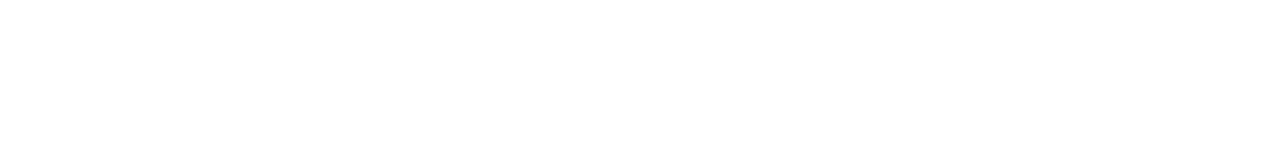
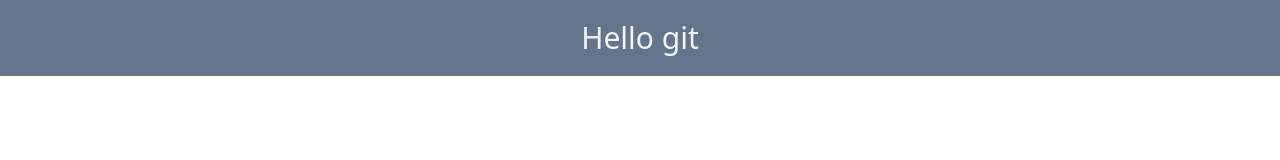
Before and after one commit to Commondore/sitk-2022, a website: page index.html in a window 1280 px wide. Drawn offline with Linux system fonts and the light colour scheme.

Commit message:
add header

```diff
--- a/index.html
+++ b/index.html
@@ -11,6 +11,10 @@
 
 <body>
 
+  <header class="p-5 bg-slate-500 text-slate-100">
+    <h3 class="text-center text-3xl">Hello git</h3>
+  </header>
+
 </body>
 
 </html>
```
Also changed, not shown: css/output.css.
